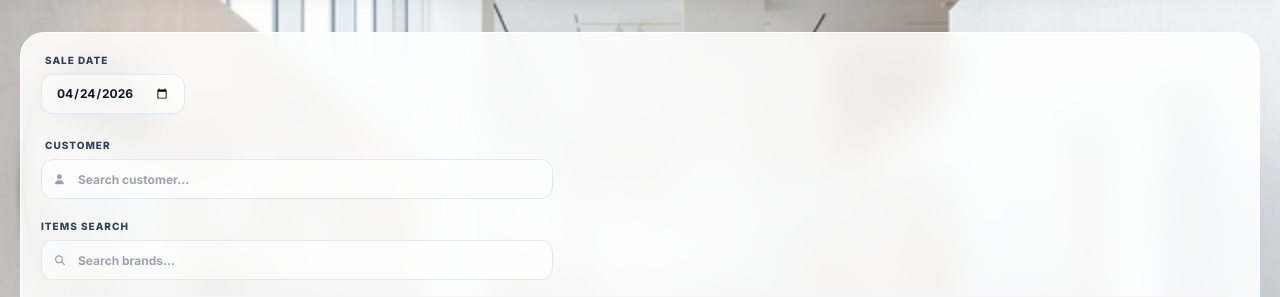
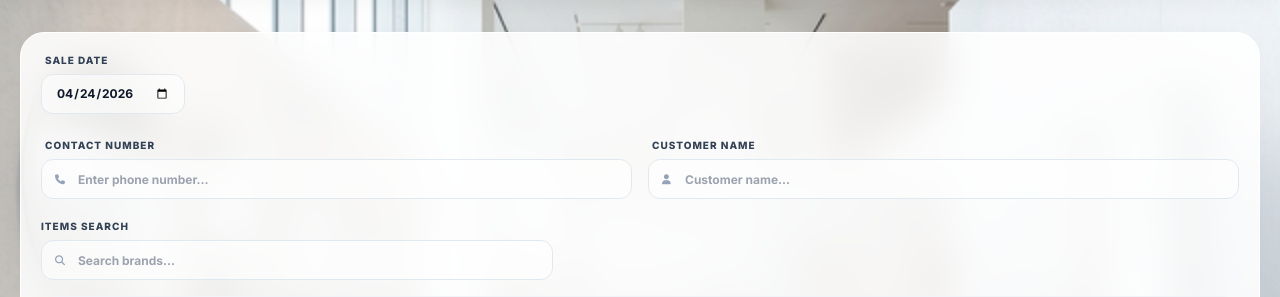
Before and after one commit to Bashitha267/glass_pos, a PHP site: page /admin/pos.php in a window 1280 px wide. Shown: the part 77-374 px from the top of the page. Run offline with PHP 8.4, Linux system fonts and the light colour scheme; the visitor is signed in with stand-in values (Sample User, id 1); some libraries are stand-ins or nearby versions.

Commit message:
added contact number for pos

```diff
--- a/admin/pos.php
+++ b/admin/pos.php
@@ -105,6 +105,23 @@ if ($action === 'save_pos_sale') {
         $bill_disc_t = $_POST['bill_discount_type'] ?? 'fixed';
         $pay_method  = $_POST['payment_method'] ?? 'Later Payment';
 
+        $manual_cust = $_POST['manual_customer_name'] ?? null;
+        $manual_contact = $_POST['customer_contact'] ?? null;
+
+        // Auto-create customer if not registered
+        if (!$customer_id && !empty($manual_contact)) {
+            $check = $pdo->prepare("SELECT id FROM customers WHERE contact_number = ?");
+            $check->execute([$manual_contact]);
+            $existing = $check->fetch();
+            if ($existing) {
+                $customer_id = $existing['id'];
+            } else if (!empty($manual_cust)) {
+                $ins_cust = $pdo->prepare("INSERT INTO customers (name, contact_number) VALUES (?, ?)");
+                $ins_cust->execute([$manual_cust, $manual_contact]);
+                $customer_id = $pdo->lastInsertId();
+            }
+        }
+
         if ($editing_id) {
             // Revert old stock from shop_inventory
             $old = $pdo->prepare("SELECT item_id, item_source, qty, total_sqft, sale_type, category, deduct_from FROM pos_sale_items WHERE sale_id=?");
@@ -141,7 +158,6 @@ if ($action === 'save_pos_sale') {
             $sale_id = $editing_id;
         } else {
             $bill_id = 'POS-'.date('Ymd').'-'.str_pad(rand(1,9999),4,'0',STR_PAD_LEFT);
-            $manual_cust = $_POST['manual_customer_name'] ?? null;
             $ins = $pdo->prepare("INSERT INTO pos_sales (bill_id, sale_date, customer_id, manual_customer_name, created_by, payment_method, payment_status) VALUES (?,?,?,?,?,?,?)");
             $ins->execute([$bill_id, $sale_date, $customer_id, $manual_cust, $user_id, $pay_method, 'pending']);
             $sale_id = $pdo->lastInsertId();
@@ -344,14 +360,24 @@ if ($action === 'delete_pos_sale') {
         </div>
       </div>
     </div>
-    <div class="mb-5">
-      <label class="text-[10px] uppercase font-black text-slate-700 mb-1.5 ml-1 block tracking-widest">Customer</label>
-      <div class="relative max-w-lg">
-        <i class="fa-solid fa-user absolute left-3.5 top-1/2 -translate-y-1/2 text-slate-400 text-[10px]"></i>
-        <input type="text" id="cust_search" placeholder="Search customer..." class="input-glass w-full h-[40px] pl-9 text-xs"
-               oninput="searchCustomer(this.value)" autocomplete="off">
-        <input type="hidden" id="selected_customer_id">
-        <div id="cust_results" class="dropdown-results absolute w-full mt-1 border border-slate-200 rounded-xl shadow-2xl z-[100] hidden overflow-hidden"></div>
+    <div class="mb-5 grid grid-cols-1 md:grid-cols-2 gap-4">
+      <div>
+        <label class="text-[10px] uppercase font-black text-slate-700 mb-1.5 ml-1 block tracking-widest">Contact Number</label>
+        <div class="relative">
+          <i class="fa-solid fa-phone absolute left-3.5 top-1/2 -translate-y-1/2 text-slate-400 text-[10px]"></i>
+          <input type="text" id="cust_contact" placeholder="Enter phone number..." class="input-glass w-full h-[40px] pl-9 text-xs"
+                 oninput="searchCustomerByPhone(this.value)" autocomplete="off">
+          <input type="hidden" id="selected_customer_id">
+          <div id="cust_results" class="dropdown-results absolute w-full mt-1 border border-slate-200 rounded-xl shadow-2xl z-[100] hidden overflow-hidden"></div>
+        </div>
+      </div>
+      <div>
+        <label class="text-[10px] uppercase font-black text-slate-700 mb-1.5 ml-1 block tracking-widest">Customer Name</label>
+        <div class="relative">
+          <i class="fa-solid fa-user absolute left-3.5 top-1/2 -translate-y-1/2 text-slate-400 text-[10px]"></i>
+          <input type="text" id="cust_search" placeholder="Customer name..." class="input-glass w-full h-[40px] pl-9 text-xs"
+                 oninput="document.getElementById('selected_customer_id').value = ''">
+        </div>
       </div>
     </div>
     <div class="mb-4">
@@ -490,7 +516,10 @@ window.onload = () => {
         document.getElementById('sale_date').value = editData.sale_date;
         if (editData.customer_id) {
             document.getElementById('selected_customer_id').value = editData.customer_id;
-            document.getElementById('cust_search').value = editData.customer_name + ' (' + editData.contact_number + ')';
+            document.getElementById('cust_search').value = editData.customer_name;
+            document.getElementById('cust_contact').value = editData.contact_number;
+        } else if (editData.manual_customer_name) {
+            document.getElementById('cust_search').value = editData.manual_customer_name;
         }
         document.getElementById('bill_disc_val').value = editData.bill_discount;
         document.getElementById('bill_disc_type').value = editData.bill_discount_type;
@@ -522,22 +551,32 @@ window.onload = () => {
 let lastItemResults = [];
 let itemSearchTimeout = null;
 
-function searchCustomer(term) {
+function searchCustomerByPhone(term) {
+  document.getElementById('selected_customer_id').value = '';
   const res = document.getElementById('cust_results');
   if (term.length < 1) { res.classList.add('hidden'); return; }
+
   fetch(`?action=search_customer&term=${encodeURIComponent(term)}`)
     .then(r=>r.json()).then(data => {
       let html = '';
-      data.forEach(c => {
-        html += `<div onmousedown="selectCustomer(${c.id}, '${c.name.replace(/'/g, "\\'")}')">${c.name}</div>`;
-      });
-      res.innerHTML = html; res.classList.remove('hidden');
+      if (data.length > 0) {
+          data.forEach(c => {
+            html += `<div class="p-3 border-b last:border-0 hover:bg-slate-50 cursor-pointer transition-colors" onmousedown="selectCustomer(${c.id}, '${c.name.replace(/'/g, "\\'")}', '${c.contact_number}')">
+              <div class="font-black text-xs text-slate-800">${c.contact_number}</div>
+              <div class="text-[9px] font-bold text-slate-400 uppercase tracking-widest mt-0.5">${c.name}</div>
+            </div>`;
+          });
+          res.innerHTML = html; res.classList.remove('hidden');
+      } else {
+          res.classList.add('hidden');
+      }
     });
 }
 
-function selectCustomer(id, name) {
+function selectCustomer(id, name, contact) {
   document.getElementById('selected_customer_id').value = id;
   document.getElementById('cust_search').value = name;
+  document.getElementById('cust_contact').value = contact;
   document.getElementById('cust_results').classList.add('hidden');
 }
 
@@ -858,11 +897,12 @@ function confirmAndSaveSale() {
   fd.append('action', 'save_pos_sale');
   if (editData) fd.append('editing_id', editData.id);
   const custId = document.getElementById('selected_customer_id').value;
-  const custManual = document.getElementById('cust_search').value;
+  const custName = document.getElementById('cust_search').value;
+  const custContact = document.getElementById('cust_contact').value;
+
   fd.append('customer_id', custId);
-  if (!custId && custManual) {
-      fd.append('manual_customer_name', custManual);
-  }
+  if (custName) fd.append('manual_customer_name', custName);
+  if (custContact) fd.append('customer_contact', custContact);
   fd.append('sale_date', document.getElementById('sale_date').value);
   fd.append('items', JSON.stringify(saleItems));
   fd.append('bill_discount', document.getElementById('bill_disc_val').value);
```
